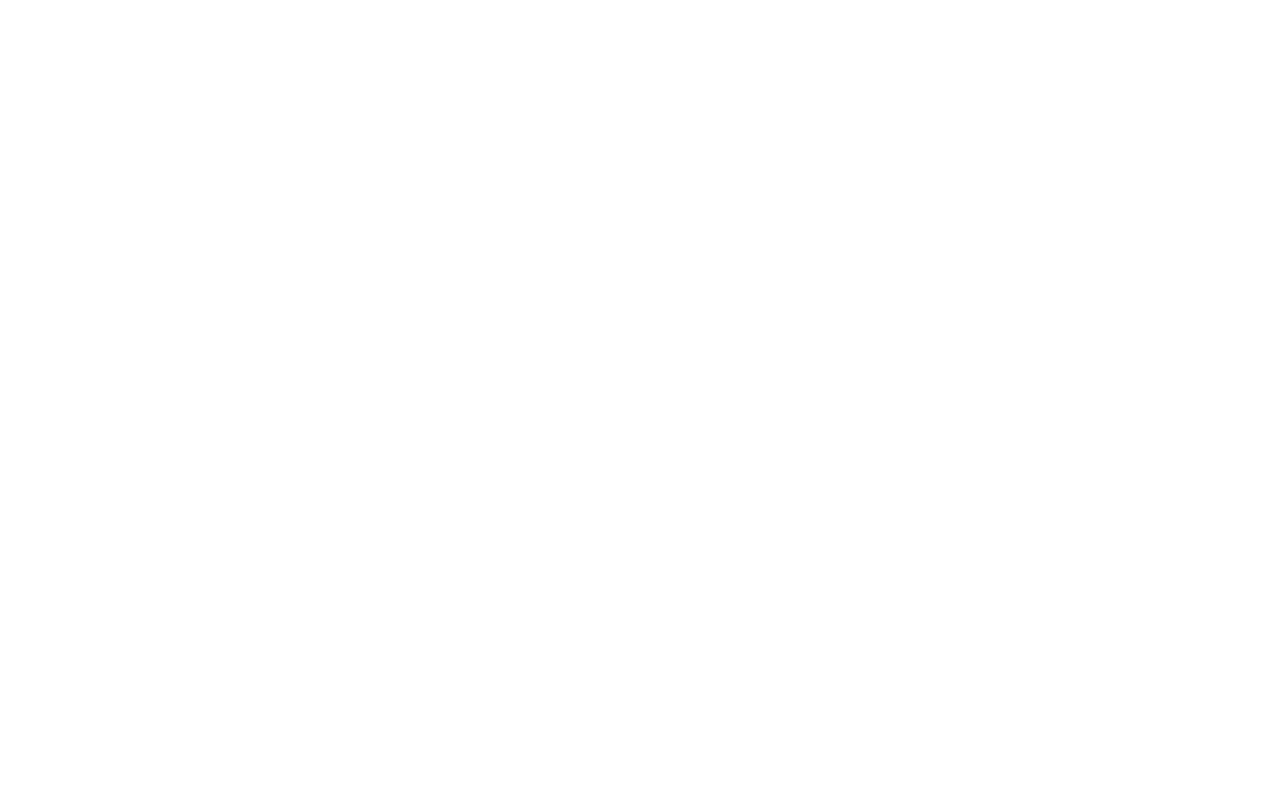
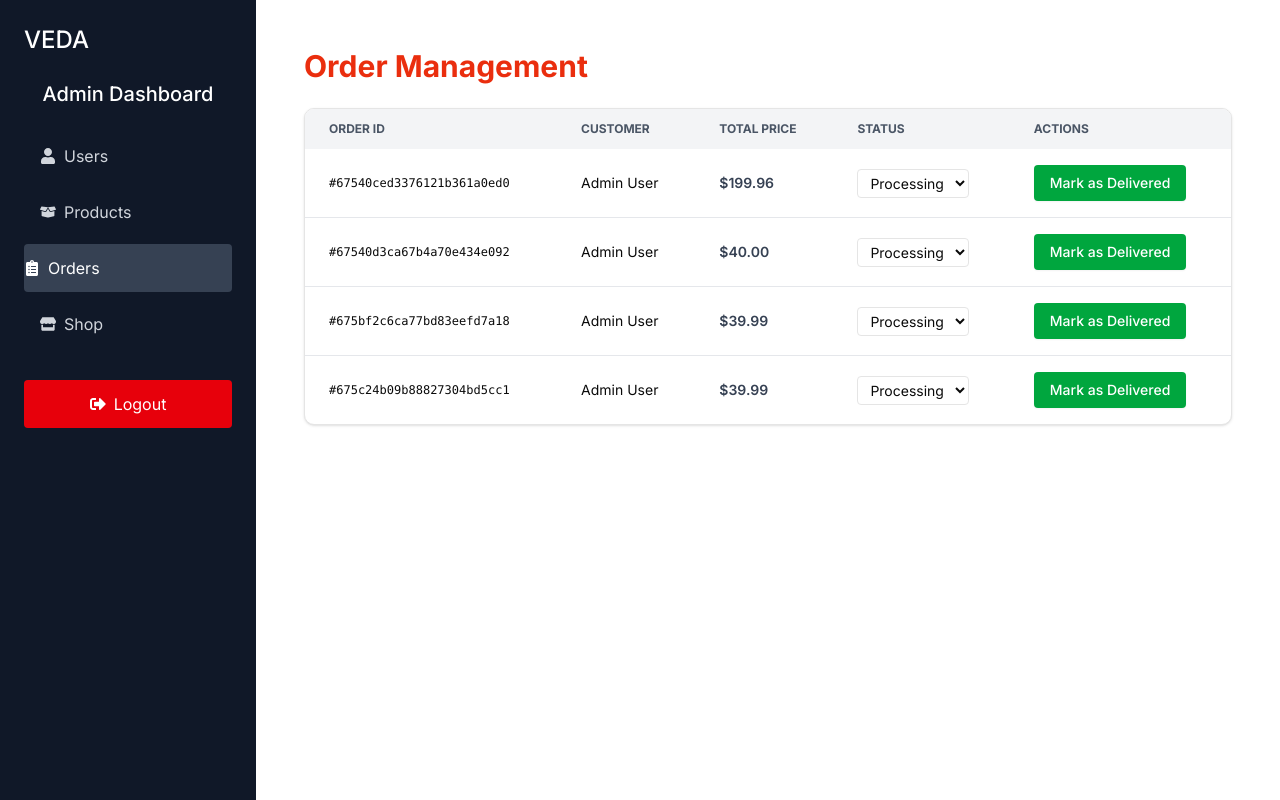
Before and after one commit to Varenya-ramayanam/Veda, a React (Vite) app in the folder frontend/: page /admin/orders in a window 1280 px wide. Before the commit this address had no page. Built offline with nearby package versions, Linux system fonts and the light colour scheme.

Commit message:
Added all ui elements' templates

```diff
--- a/frontend/package.json
+++ b/frontend/package.json
@@ -12,6 +12,7 @@
   "dependencies": {
     "@lottiefiles/dotlottie-react": "^0.14.2",
     "@radix-ui/react-dialog": "^1.1.14",
+    "@radix-ui/react-label": "^2.1.7",
     "@radix-ui/react-slot": "^1.2.3",
     "@tailwindcss/vite": "^4.1.8",
     "class-variance-authority": "^0.7.1",
--- a/frontend/src/App.jsx
+++ b/frontend/src/App.jsx
@@ -17,6 +17,7 @@ import AdminLayout from "./components/Admin/AdminLayout";
 import AdminHomePage from "./pages/AdminHomePage";
 import UserManagement from "./components/Admin/components/UserManagement";
 import ProductManagement from "./components/Admin/components/ProductManagement";
+import OrderManagement from "./components/Admin/components/OrderManagement";
 
 
 function App() {
@@ -50,6 +51,7 @@ function App() {
           <Route index element={<AdminHomePage/>} />
           <Route path="users" element={<UserManagement/>} />
           <Route path="products" element={<ProductManagement/>} />
+          <Route path="orders" element={<OrderManagement/>} />
         </Route>
       </Routes>
     </BrowserRouter>
--- /dev/null
+++ b/frontend/src/components/Admin/components/OrderManagement.jsx
@@ -0,0 +1,109 @@
+import { useState } from "react";
+import { Button } from "@/components/ui/button";
+import { toast } from "react-hot-toast";
+
+const initialOrders = [
+  {
+    id: "#67540ced3376121b361a0ed0",
+    customer: "Admin User",
+    totalPrice: 199.96,
+    status: "Processing",
+  },
+  {
+    id: "#67540d3ca67b4a70e434e092",
+    customer: "Admin User",
+    totalPrice: 40.0,
+    status: "Processing",
+  },
+  {
+    id: "#675bf2c6ca77bd83eefd7a18",
+    customer: "Admin User",
+    totalPrice: 39.99,
+    status: "Processing",
+  },
+  {
+    id: "#675c24b09b88827304bd5cc1",
+    customer: "Admin User",
+    totalPrice: 39.99,
+    status: "Processing",
+  },
+];
+
+const statusOptions = ["Processing", "Shipped", "Delivered", "Cancelled"];
+
+const OrderManagement = () => {
+  const [orders, setOrders] = useState(initialOrders);
+
+  const handleStatusChange = (orderId, newStatus) => {
+    setOrders((prev) =>
+      prev.map((order) =>
+        order.id === orderId ? { ...order, status: newStatus } : order
+      )
+    );
+    toast.success(`Status updated to ${newStatus}`);
+  };
+
+  const markAsDelivered = (orderId) => {
+    setOrders((prev) =>
+      prev.map((order) =>
+        order.id === orderId ? { ...order, status: "Delivered" } : order
+      )
+    );
+    toast.success("Order marked as Delivered");
+  };
+
+  return (
+    <div className="max-w-6xl mx-auto p-6">
+      <h2 className="text-3xl font-bold text-[#ea2e0e] mb-6">Order Management</h2>
+
+      <div className="overflow-x-auto shadow border rounded-lg bg-white">
+        <table className="min-w-full text-sm text-left">
+          <thead className="bg-gray-100 text-gray-600 uppercase text-xs">
+            <tr>
+              <th className="px-6 py-3">Order ID</th>
+              <th className="px-6 py-3">Customer</th>
+              <th className="px-6 py-3">Total Price</th>
+              <th className="px-6 py-3">Status</th>
+              <th className="px-6 py-3">Actions</th>
+            </tr>
+          </thead>
+          <tbody className="divide-y divide-gray-200">
+            {orders.map((order) => (
+              <tr key={order.id}>
+                <td className="px-6 py-4 font-mono text-xs">{order.id}</td>
+                <td className="px-6 py-4">{order.customer}</td>
+                <td className="px-6 py-4 font-semibold text-gray-700">
+                  ${order.totalPrice.toFixed(2)}
+                </td>
+                <td className="px-6 py-4">
+                  <select
+                    value={order.status}
+                    onChange={(e) => handleStatusChange(order.id, e.target.value)}
+                    className="border rounded px-2 py-1 bg-white"
+                  >
+                    {statusOptions.map((status) => (
+                      <option key={status} value={status}>
+                        {status}
+                      </option>
+                    ))}
+                  </select>
+                </td>
+                <td className="px-6 py-4">
+                  <Button
+                    className="bg-green-600 hover:bg-green-700 text-white px-4 py-1 rounded"
+                    disabled={order.status === "Delivered"}
+                    onClick={() => markAsDelivered(order.id)}
+                  >
+                    Mark as Delivered
+                  </Button>
+                </td>
+              </tr>
+            ))}
+          </tbody>
+        </table>
+      </div>
+    </div>
+  );
+};
+
+export default OrderManagement;
--- a/frontend/src/components/Admin/components/ProductManagement.jsx
+++ b/frontend/src/components/Admin/components/ProductManagement.jsx
@@ -9,12 +9,13 @@ import {
   DialogFooter,
 } from "@/components/ui/dialog";
 import { Input } from "@/components/ui/input";
+import { Label } from "@/components/ui/label";
 import { toast } from "react-hot-toast";
 
 const initialProducts = [
-  { id: 1, name: "Printed Resort Shirt", price: 29.99, sku: "PRNT-RES-004" },
-  { id: 2, name: "Chino Pants", price: 55, sku: "BW-005" },
-  { id: 3, name: "Cargo Pants", price: 50, sku: "BW-008" },
+  { id: 1, name: "Printed Resort Shirt", price: 29.99, sku: "PRNT-RES-004", images: [] },
+  { id: 2, name: "Chino Pants", price: 55, sku: "BW-005", images: [] },
+  { id: 3, name: "Cargo Pants", price: 50, sku: "BW-008", images: [] },
 ];
 
 const ProductManagement = () => {
@@ -35,6 +36,15 @@ const ProductManagement = () => {
     setProducts((prev) => prev.filter((p) => p.id !== selectedProduct.id));
     toast.success(`${selectedProduct.name} deleted.`);
     setIsDeleteOpen(false);
+  };
+
+  const handleFileChange = (e) => {
+    const files = Array.from(e.target.files);
+    const imageUrls = files.map((file) => URL.createObjectURL(file));
+    setSelectedProduct((prev) => ({
+      ...prev,
+      images: [...(prev.images || []), ...imageUrls],
+    }));
   };
 
   return (
@@ -87,42 +97,81 @@ const ProductManagement = () => {
 
       {/* --- Edit Dialog --- */}
       <Dialog open={isEditOpen} onOpenChange={setIsEditOpen}>
-        <DialogContent>
+        <DialogContent className="max-w-xl p-6 rounded-lg shadow-lg">
           <DialogHeader>
-            <DialogTitle>Edit Product</DialogTitle>
+            <DialogTitle className="text-xl font-semibold text-[#ea2e0e]">
+              Edit Product Details
+            </DialogTitle>
           </DialogHeader>
+
           {selectedProduct && (
-            <div className="space-y-4">
+            <div className="space-y-5 mt-4">
+              <div>
+                <Label className="text-sm text-gray-700">Product Name</Label>
                 <Input
                   value={selectedProduct.name}
                   onChange={(e) =>
                     setSelectedProduct({ ...selectedProduct, name: e.target.value })
                   }
-                placeholder="Product Name"
+                  className="mt-1"
+                  placeholder="Enter product name"
                 />
+              </div>
+
+              <div>
+                <Label className="text-sm text-gray-700">Price</Label>
                 <Input
                   type="number"
                   value={selectedProduct.price}
                   onChange={(e) =>
                     setSelectedProduct({ ...selectedProduct, price: +e.target.value })
                   }
-                placeholder="Price"
+                  className="mt-1"
+                  placeholder="Enter product price"
                 />
+              </div>
+
+              <div>
+                <Label className="text-sm text-gray-700">SKU</Label>
                 <Input
                   value={selectedProduct.sku}
                   onChange={(e) =>
                     setSelectedProduct({ ...selectedProduct, sku: e.target.value })
                   }
-                placeholder="SKU"
+                  className="mt-1"
+                  placeholder="Enter SKU code"
                 />
               </div>
+
+              <div>
+                <Label className="text-sm text-gray-700">Upload Images</Label>
+                <Input
+                  type="file"
+                  multiple
+                  onChange={handleFileChange}
+                  className="mt-1"
+                />
+              </div>
+
+              <div className="flex flex-wrap gap-3">
+                {selectedProduct.images?.map((img, idx) => (
+                  <img
+                    key={idx}
+                    src={img}
+                    alt="product"
+                    className="w-20 h-20 object-cover border rounded-md shadow-sm"
+                  />
+                ))}
+              </div>
+            </div>
           )}
-          <DialogFooter className="mt-4">
+
+          <DialogFooter className="mt-6 flex justify-between">
             <Button variant="outline" onClick={() => setIsEditOpen(false)}>
               Cancel
             </Button>
             <Button
-              className="bg-green-600 hover:bg-green-700 text-white"
+              className="bg-[#ea2e0e] hover:bg-[#c62807] text-white"
               onClick={handleEdit}
             >
               Save Changes
@@ -133,16 +182,21 @@ const ProductManagement = () => {
 
       {/* --- Delete Confirmation Dialog --- */}
       <Dialog open={isDeleteOpen} onOpenChange={setIsDeleteOpen}>
-        <DialogContent>
+        <DialogContent className="max-w-md p-6 rounded-lg shadow-lg">
           <DialogHeader>
-            <DialogTitle>Delete Product</DialogTitle>
+            <DialogTitle className="text-xl font-semibold text-red-600">
+              Confirm Product Deletion
+            </DialogTitle>
           </DialogHeader>
-          <p className="text-gray-600">
-            Are you sure you want to delete{" "}
-            <span className="font-semibold">{selectedProduct?.name}</span>? This
-            action cannot be undone.
+          <p className="text-sm text-gray-700 mt-3">
+            Are you sure you want to permanently remove{" "}
+            <span className="font-bold text-[#ea2e0e]">
+              {selectedProduct?.name}
+            </span>
+            ? This action cannot be undone.
           </p>
-          <DialogFooter className="mt-4">
+
+          <DialogFooter className="mt-6 flex justify-between">
             <Button variant="outline" onClick={() => setIsDeleteOpen(false)}>
               Cancel
             </Button>
@@ -150,7 +204,7 @@ const ProductManagement = () => {
               className="bg-red-600 hover:bg-red-700 text-white"
               onClick={confirmDelete}
             >
-              Confirm Delete
+              Yes, Delete
             </Button>
           </DialogFooter>
         </DialogContent>
--- /dev/null
+++ b/frontend/src/components/ui/label.jsx
@@ -0,0 +1,21 @@
+import * as React from "react"
+import * as LabelPrimitive from "@radix-ui/react-label"
+
+import { cn } from "@/lib/utils"
+
+function Label({
+  className,
+  ...props
+}) {
+  return (
+    (<LabelPrimitive.Root
+      data-slot="label"
+      className={cn(
+        "flex items-center gap-2 text-sm leading-none font-medium select-none group-data-[disabled=true]:pointer-events-none group-data-[disabled=true]:opacity-50 peer-disabled:cursor-not-allowed peer-disabled:opacity-50",
+        className
+      )}
+      {...props} />)
+  );
+}
+
+export { Label }
```
Also changed, not shown: 1 other file (tests, documents, lock files or other folders). Lines whose indentation alone changed are shown as unchanged.
